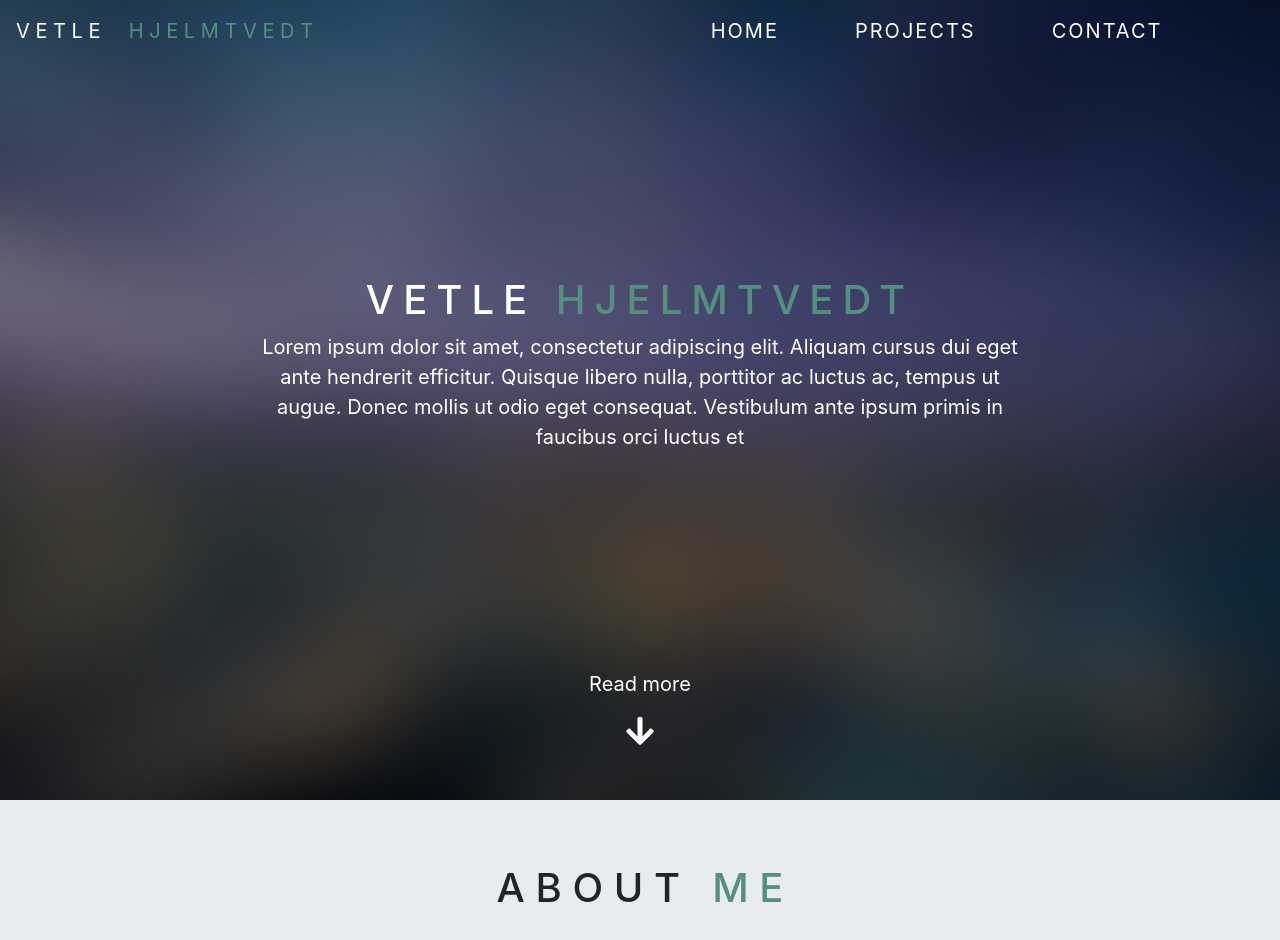
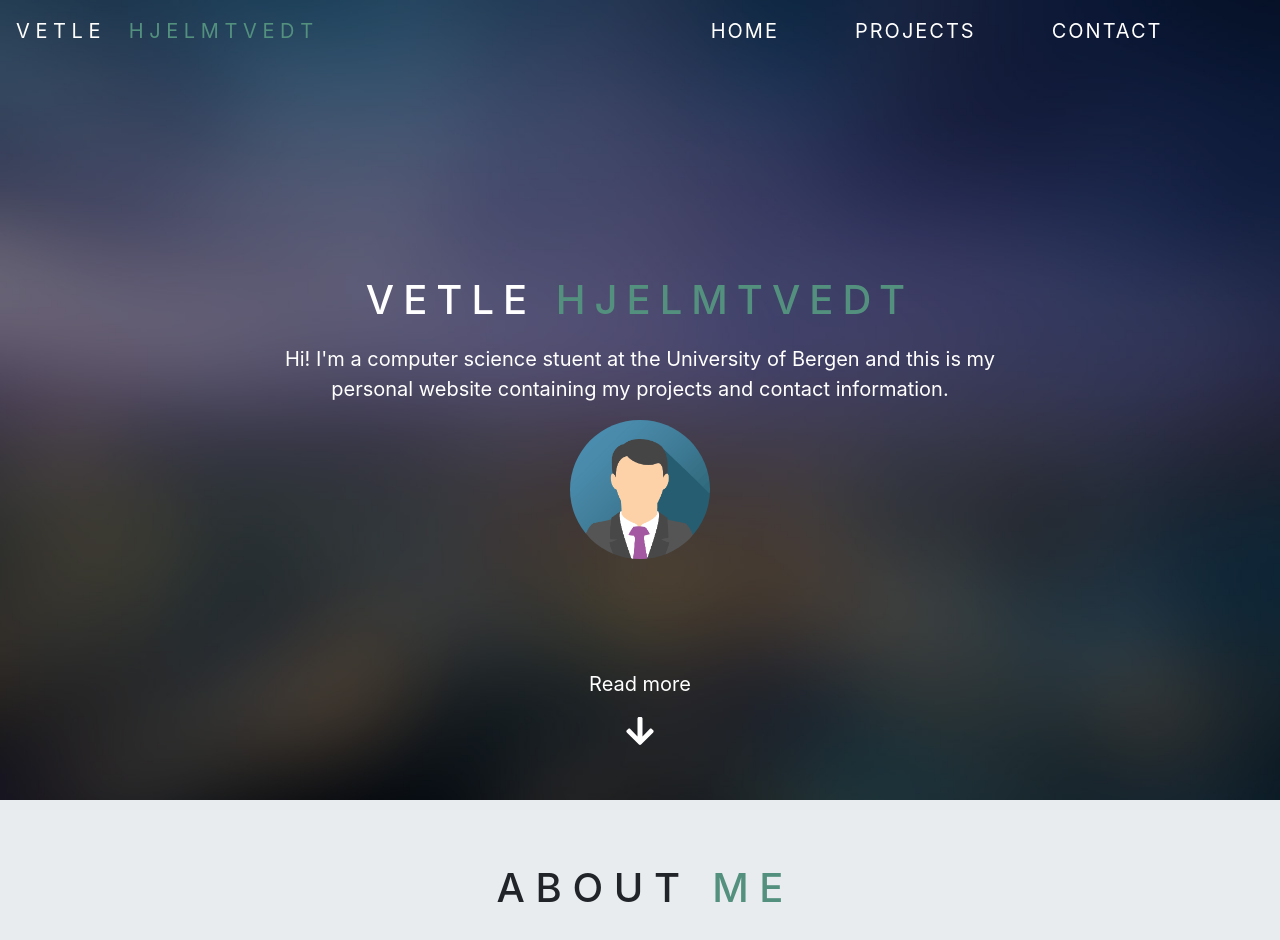
Before and after one commit to vehjelmtvedt/vetle.hjelmtvedt.com, a Next.js app: page / in a window 1280 px wide. Shown: the top 940 px of the page. Built offline with nearby package versions, Linux system fonts and the light colour scheme.

Commit message:
changed intro text

```diff
--- a/components/Aboutme.js
+++ b/components/Aboutme.js
@@ -6,6 +6,7 @@ export default function Aboutme() {
         <>
             <Jumbotron fluid className={styles.jumbotron}>
                 <h1 className={styles.heading}>A B O U T  &nbsp;  <span className={styles.secondName}>M E</span></h1>
+
             </Jumbotron>
         </>
     )
--- a/components/Intro.js
+++ b/components/Intro.js
@@ -1,6 +1,7 @@
 import styles from './intro.module.css'
 import Jumbotron from 'react-bootstrap/Jumbotron'
 import Container from 'react-bootstrap/Container'
+import Image from 'react-bootstrap/Image'
 import { FontAwesomeIcon } from '@fortawesome/react-fontawesome'
 import { faArrowDown } from '@fortawesome/free-solid-svg-icons'
 import Aboutme from './Aboutme'
@@ -24,7 +25,9 @@ export default function Intro() {
                     <Container className={styles.container} style={{display: 'flex', justifyContent: 'center'}}>
                         <div className={styles.textdiv}>
                           <h1 className={styles.heading}>VETLE <span className={styles.secondName}>HJELMTVEDT</span></h1>
-                          <p className={styles.p}>Lorem ipsum dolor sit amet, consectetur adipiscing elit. Aliquam cursus dui eget ante hendrerit efficitur. Quisque libero nulla, porttitor ac luctus ac, tempus ut augue. Donec mollis ut odio eget consequat. Vestibulum ante ipsum primis in faucibus orci luctus et</p>
+                          <p className={styles.p}>Hi! I'm a computer science stuent at the University of Bergen and this is
+                          my personal website containing my projects and contact information.</p>
+                          <Image src="/avatar.png" className={styles.image} roundedCircle />
                         </div>
                     </Container>
                     <div className={styles.div} onClick={executeScroll}>
--- a/components/intro.module.css
+++ b/components/intro.module.css
@@ -27,6 +27,7 @@
 .heading {
     color: white;
     letter-spacing: 9px;
+    margin-bottom: 20px;
 }
 
 .p {
@@ -36,6 +37,11 @@
 
 .secondName {
     color: #53917E;
+}
+
+.image {
+    width: 140px;
+
 }
 
 @media only screen and (max-width: 768px) {
--- a/components/projectview.module.css
+++ b/components/projectview.module.css
@@ -109,9 +109,8 @@
     }
 
     .cardcontainer {
-        border: 3px solid red;
         min-height: 80vh;
         margin-top: 0;
-        margin-bottom: 400px;
+        margin-bottom: 440px;
     }
 }
```
Also changed, not shown: public/avatar.png (added), 1 other file (tests, documents, lock files or other folders).
